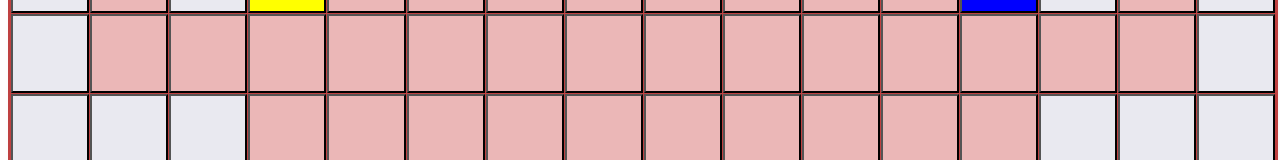
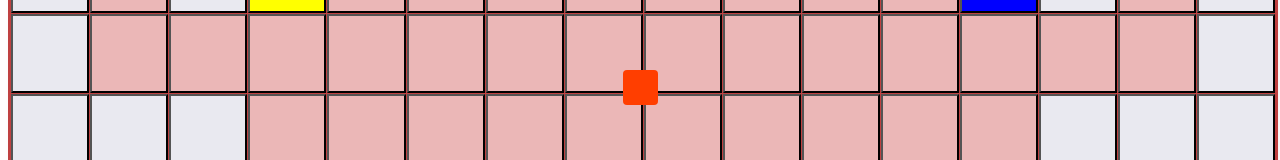
Before and after one commit to meminx333/Poleana-v2, a SvelteKit app: page / in a window 1280 px wide. Shown: the part 313-473 px from the top of the page. Built offline with nearby package versions, Linux system fonts and the light colour scheme.

Commit message:
el tablero ya quedo ahora a agregar las fichs jajajajajajaja

```diff
--- a/src/routes/+page.svelte
+++ b/src/routes/+page.svelte
@@ -1,7 +1,5 @@
 <script>
   import Board from "./Board.svelte";
-  import  isSquareDisabled from "./Board.svelte";
-  import getRandomColor from "./Board.svelte";
   import { acLine, bcLine, ccLine, dcLine, pCell, sCell, tCell, qCell, afCell, sfCell, tfCell, qfCell } from "./utils.js";
 
   let squares = Array(256).fill('');
--- /dev/null
+++ b/src/routes/App.svelte
@@ -0,0 +1,55 @@
+<script>
+	import { spring } from 'svelte/motion';
+	import { pannable } from './pannable.js';
+
+	const coords = spring(
+		{ x: 0, y: 0 },
+		{
+			stiffness: 0.1,
+			damping: 0.1
+		}
+	);
+
+	function handlePanStart() {
+		coords.stiffness = coords.damping = 1;
+	}
+
+	function handlePanMove(event) {
+		coords.update(($coords) => ({
+			x: $coords.x + event.detail.dx,
+			y: $coords.y + event.detail.dy
+		}));
+	}
+
+	function handlePanEnd(event) {
+		coords.stiffness = 0.1;
+		coords.damping = 0.1;
+		coords.set({ x: 0, y: 0 });
+	}
+</script>
+
+<div
+	class="box"
+	use:pannable
+	on:panstart={handlePanStart}
+	on:panmove={handlePanMove}
+	on:panend={handlePanEnd}
+	style="transform:
+		translate({$coords.x}px,{$coords.y}px)
+		rotate({$coords.x * 0.2}deg)"
+/>
+
+<style>
+	.box {
+		--width: 35px;
+		--height: 35px;
+		position: absolute;
+		width: var(--width);
+		height: var(--height);
+		left: calc(50% - var(--width) / 2);
+		top: calc(50% - var(--height) / 2);
+		border-radius: 4px;
+		background-color: #ff3e00;
+		cursor: move;
+	}
+</style>
--- a/src/routes/Board.svelte
+++ b/src/routes/Board.svelte
@@ -1,4 +1,5 @@
 <script>
+  import App from "./App.svelte";
   /** @type {{numbers: number, number1: number}} */
   let diceResults;
 
@@ -34,6 +35,8 @@
     </tr>
 </div>
 
+<App />
+
 <style>
   .board {
     display: grid;
--- /dev/null
+++ b/src/routes/pannable.js
@@ -0,0 +1,53 @@
+export function pannable(node) {
+	let x;
+	let y;
+
+	function handleMousedown(event) {
+		x = event.clientX;
+		y = event.clientY;
+
+		node.dispatchEvent(
+			new CustomEvent('panstart', {
+				detail: { x, y }
+			})
+		);
+
+		window.addEventListener('mousemove', handleMousemove);
+		window.addEventListener('mouseup', handleMouseup);
+	}
+
+	function handleMousemove(event) {
+		const dx = event.clientX - x;
+		const dy = event.clientY - y;
+		x = event.clientX;
+		y = event.clientY;
+
+		node.dispatchEvent(
+			new CustomEvent('panmove', {
+				detail: { x, y, dx, dy }
+			})
+		);
+	}
+
+	function handleMouseup(event) {
+		x = event.clientX;
+		y = event.clientY;
+
+		node.dispatchEvent(
+			new CustomEvent('panend', {
+				detail: { x, y }
+			})
+		);
+
+		window.removeEventListener('mousemove', handleMousemove);
+		window.removeEventListener('mouseup', handleMouseup);
+	}
+
+	node.addEventListener('mousedown', handleMousedown);
+
+	return {
+		destroy() {
+			node.removeEventListener('mousedown', handleMousedown);
+		}
+	};
+}
```
